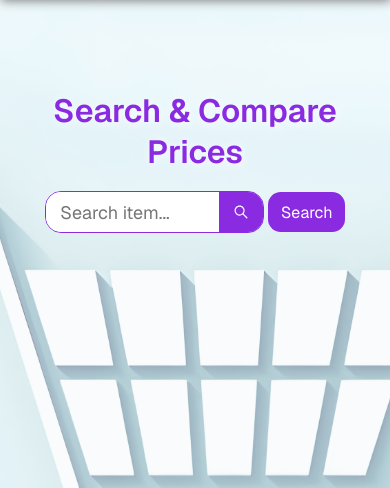
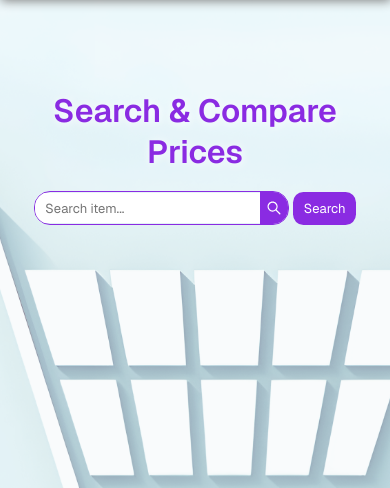
Before and after one commit to vanshanand34/Customers-edge, a Django app: page /main/home/ in a window 390 px wide. Shown: the part 41-529 px from the top of the page. Run offline with Django 5.2, Linux system fonts and the light colour scheme; some web fonts are replaced.

Commit message:
feat: Added responsiveness and other minor fixes

```diff
--- a/apps/price_comparison/static/home.css
+++ b/apps/price_comparison/static/home.css
@@ -31,11 +31,10 @@ body {
     height: 2.5em;
     color: blueviolet;
     border: 0.05em solid;
-    /* width: fit-content; */
     display: flex;
     align-items: center;
     border-radius: 1em;
-    justify-content: center;
+    justify-content: space-between;
     overflow: hidden;
 }
 
@@ -83,19 +82,7 @@ body {
     outline: none;
     color: blueviolet;
     font-family: 'Geist', 'system-ui', 'Winky Sans', 'Consolas';
-}
-
-@media screen and (max-width: 760px) {
-    #search_text {
-        padding: 0.5em 0.8em;
-        width: 8em;
-    }
-
-
-    .heading {
-        padding: 0.6em 0;
-        font-size: 2em;
-    }
+    flex-grow: 1;
 }
 
 .search-icon {
@@ -122,3 +109,29 @@ body {
     padding: 4em 0;
     font-size: larger;
 }
+
+@media screen and (max-width: 760px) {
+    #search_text {
+        padding: 0.5em 0.8em;
+        width: 8em;
+        font-size: small;
+    }
+
+    .heading {
+        padding: 0.6em 0;
+        font-size: 2em;
+    }
+
+    .btn-submit{
+        font-size: small;
+    }
+
+    .search-icon{
+        padding: 1em 0.4em;
+    }
+
+    .search-bar{
+        height: 2em;
+        width:65vw;
+    }
+}
```
Also changed, not shown: apps/price_comparison/templates/search-results.html (+12 -9 lines), apps/price_comparison/templates/home.html (indentation only).
